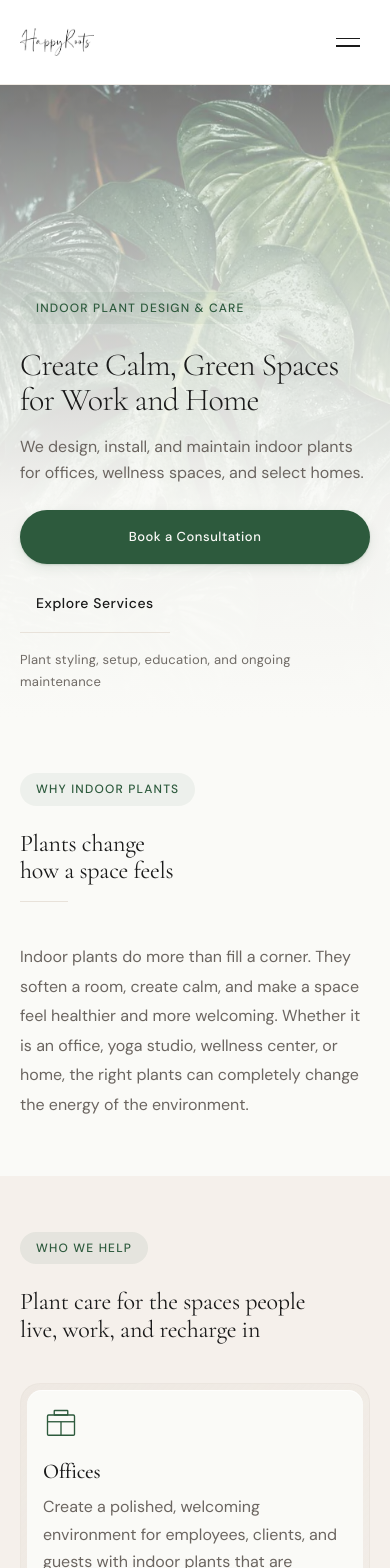
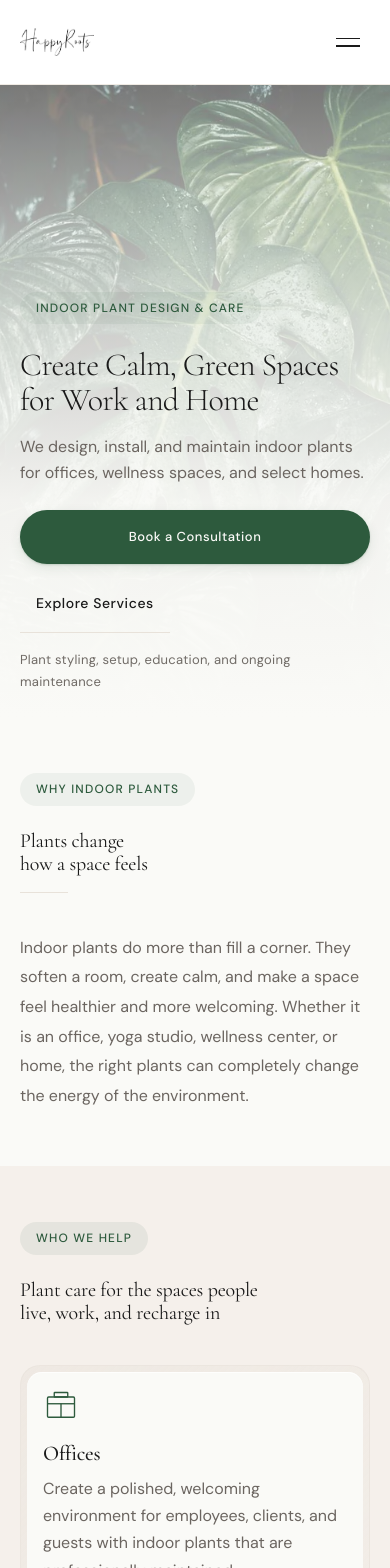
Before and after one commit to soroshahmadi-arise/happy-roots-site, a React (Vite) app: page / in a window 390 px wide. Shown: the top 1568 px of the page. Built offline with nearby package versions, Linux system fonts and the light colour scheme.

Commit message:
Force h2 smaller on mobile to prevent wrapping

```diff
--- a/src/index.css
+++ b/src/index.css
@@ -87,6 +87,12 @@ h2 {
   line-height: 1.15;
 }
 
+@media (max-width: 768px) {
+  h2 {
+    font-size: clamp(1.25rem, 5vw, 1.75rem);
+  }
+}
+
 h3 {
   font-size: clamp(1.3125rem, 1.5vw + 0.5rem, 1.625rem);
   font-weight: 500;
```
